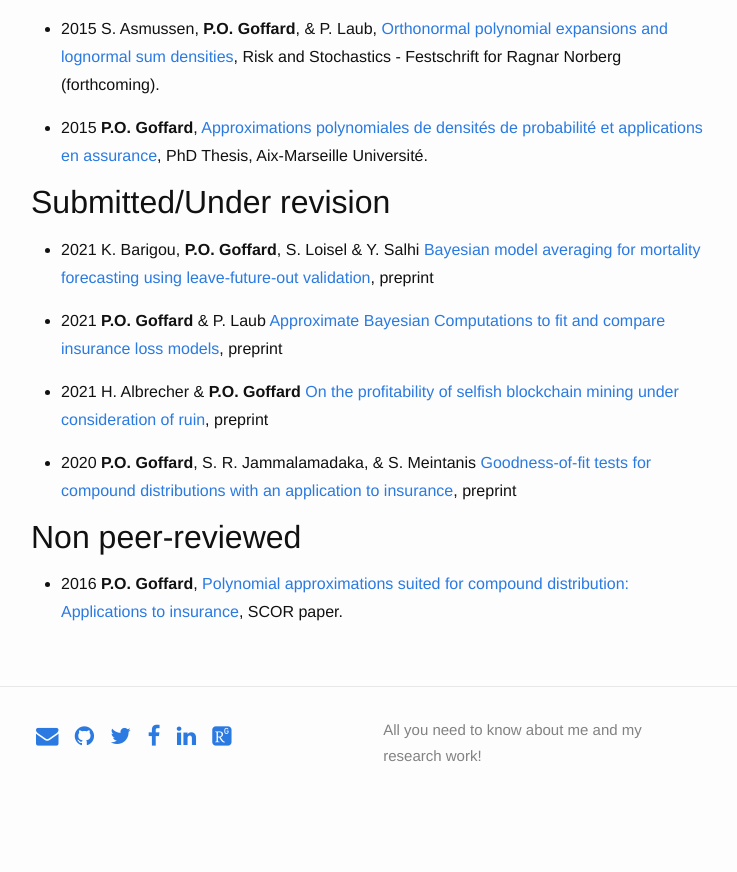
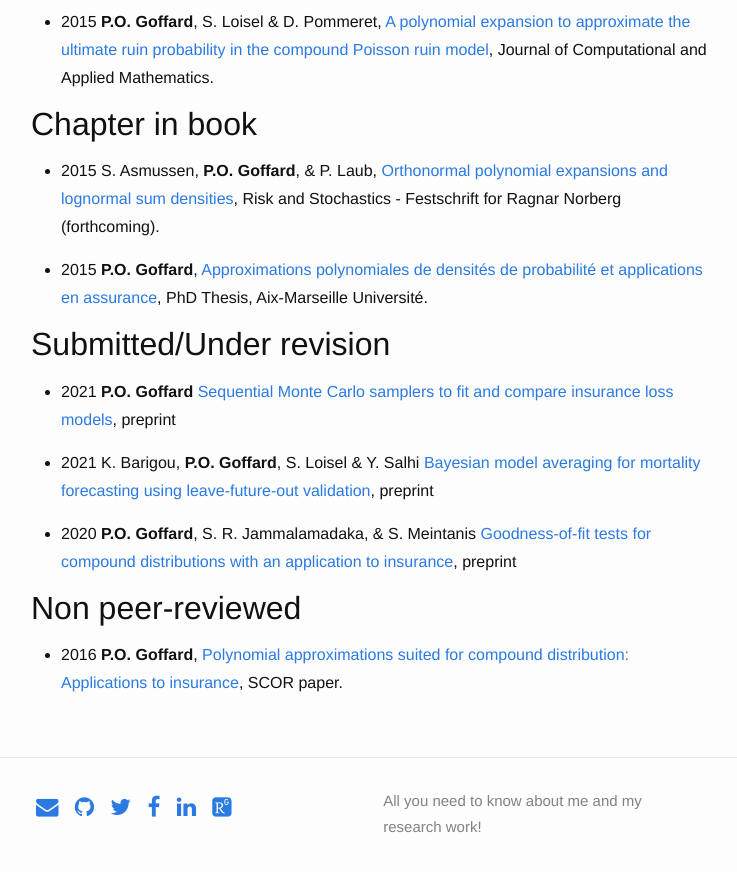
Before and after one commit to LaGauffre/LaGauffre.github.io, a Jekyll site: the page built from Publications.md, in a window 1280 px wide and 900 px high, scrolled down 1056 px. Shown: the top 872 px of the window, without its empty margins (269-1006 px from the left). Built offline with Jekyll 4.4.1, drawn with Linux system fonts in a browser that asks for light colours; nearby versions of some CDN libraries; some web fonts are replaced; before the commit the page ends 1885 px from its top, so only the background shows below that; some of the changed text lies outside the part shown.

Commit message:
update publications

```diff
--- a/Publications.md
+++ b/Publications.md
@@ -31,12 +35,11 @@
 
 ## Submitted/Under revision
 
+* 2021 **P.O. Goffard** [Sequential Monte Carlo samplers to fit and compare insurance loss models](/Publications/smclomo_goffard.pdf), preprint
+
 * 2021 K. Barigou, **P.O. Goffard**, S. Loisel & Y. Salhi [Bayesian model averaging for mortality forecasting
 using leave-future-out validation](/Publications/BMAmortalityforecasting_18032021.pdf), preprint
 
-* 2021 **P.O. Goffard** & P. Laub [Approximate Bayesian Computations to fit and compare insurance loss models](/Publications/ABCFitLoMo_Goffard_Laub_V2.pdf), preprint
-
-* 2021 H. Albrecher & **P.O. Goffard** [On the profitability of selfish blockchain mining under consideration of ruin](/Publications/Albrecher_Goffard_Selfish_MineR2.pdf), preprint
 
 * 2020 **P.O. Goffard**, S. R. Jammalamadaka, & S. Meintanis [Goodness-of-fit tests for compound distributions with an application to insurance](/Publications/GOF_Compound_Distribution_Goffard_Jammalamadaka_Meintanis.pdf), preprint
 
```
Also changed, not shown: other parts of Publications.md (+4 -0 lines), 1 other file.
